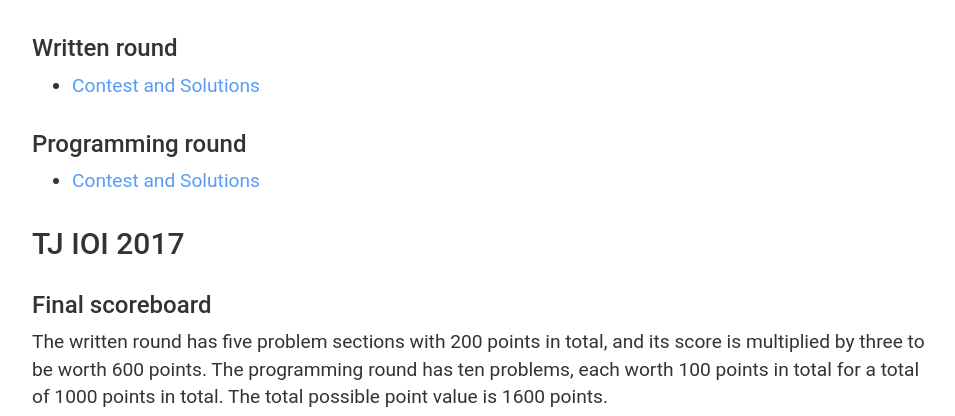
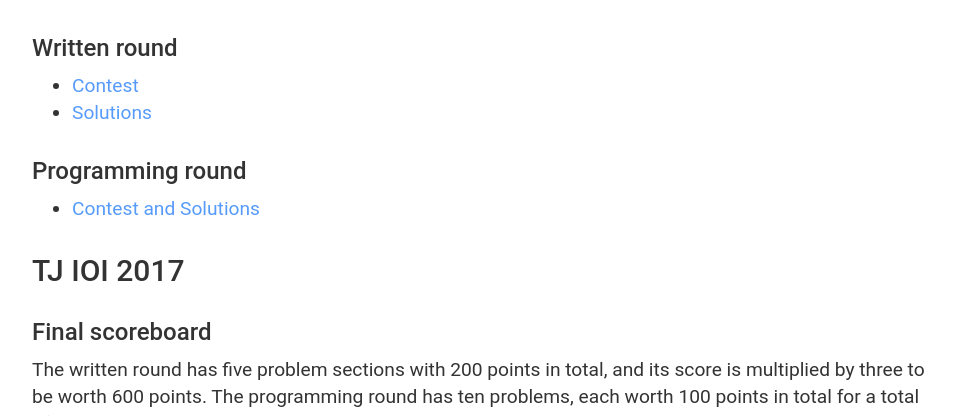
Before and after one commit to codeAligned/tjioi, a Jekyll site: the page built from contest.md, in a window 1280 px wide and 900 px high, scrolled down 1331 px, cut to the strip 186-602 px from the top of the window. Shown: the whole strip, without its empty margins (160-1115 px from the left). Built offline with Jekyll 4.4.1, drawn with Linux system fonts in a browser that asks for light colours.

Commit message:
Update contest.md

```diff
--- a/contest.md
+++ b/contest.md
@@ -38,7 +38,8 @@
 
 ### Written round
 
-* [Contest and Solutions](https://docs.google.com/document/d/1_I2eVWjdZBANivHdbz-xWHyNG6ae2-4k4-yR0l30N1k/edit)
+* [Contest](https://docs.google.com/document/d/1lTI9_IteXhIteb6BCLb3RxWkvP82BNEf2xHtSL_WlB8/edit?usp=sharing)
+* [Solutions](https://docs.google.com/document/d/1_I2eVWjdZBANivHdbz-xWHyNG6ae2-4k4-yR0l30N1k/edit)
 
 ### Programming round
 
```
